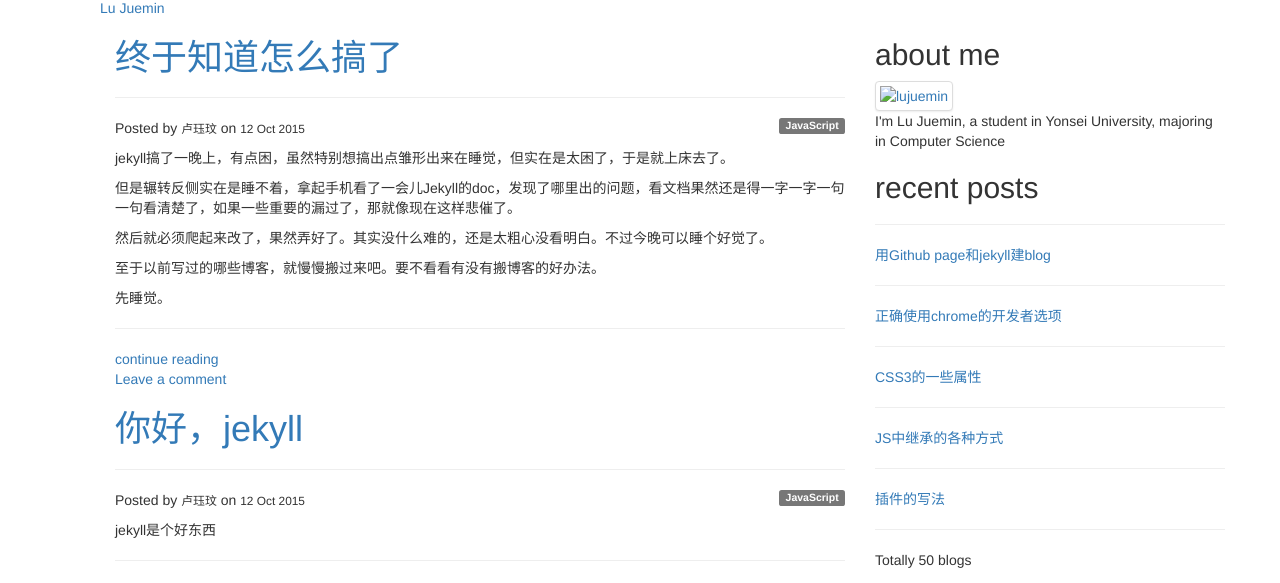
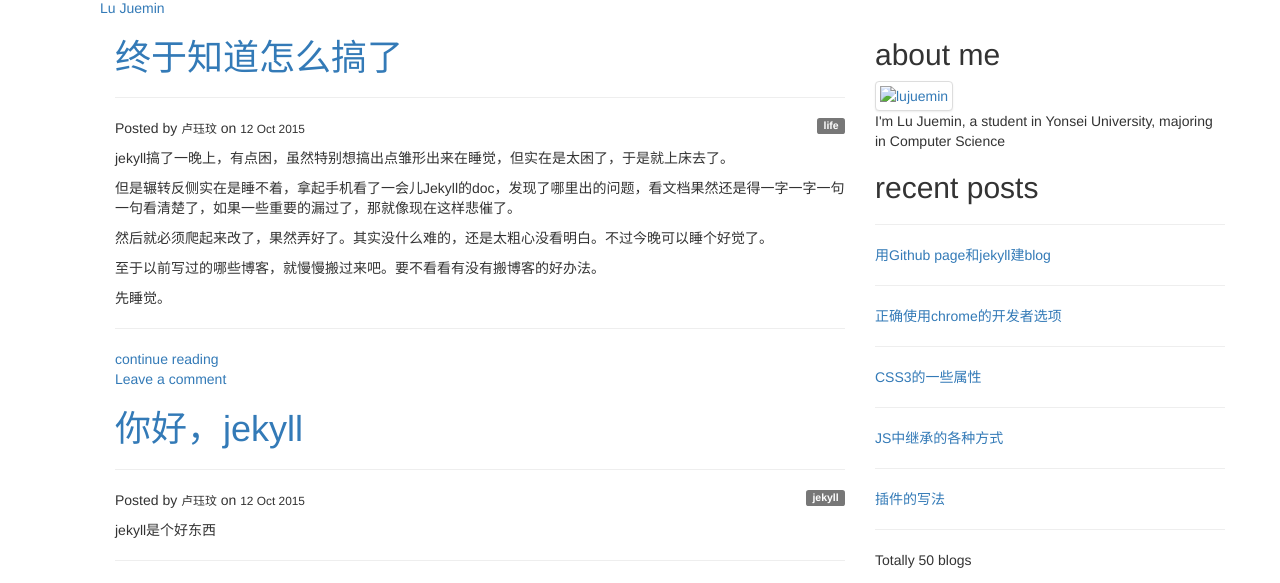
Before and after one commit to juemin90/juemin90.github.io, a Jekyll site: the page built from blog/index.html, in a window 1280 px wide. Shown: the part 173-756 px from the top of the page. Built offline with Jekyll 4.4.1, drawn with Linux system fonts in a browser that asks for light colours; nearby versions of some CDN libraries.

Commit message:
second post

```diff
--- a/blog/_posts/2015-10-12-hellojekyll.html
+++ b/blog/_posts/2015-10-12-hellojekyll.html
@@ -1,6 +1,6 @@
 ---
 layout: default
 title: 你好，jekyll
-theme: JavaScript
+theme: jekyll
 ---
 <p>jekyll是个好东西</p>
--- a/blog/_posts/2015-10-12-other_blogs.html
+++ b/blog/_posts/2015-10-12-other_blogs.html
@@ -1,7 +1,7 @@
 ---
 layout: default
 title: 终于知道怎么搞了
-theme: JavaScript
+theme: life
 ---
 <p>jekyll搞了一晚上，有点困，虽然特别想搞出点雏形出来在睡觉，但实在是太困了，于是就上床去了。</p>
 <p>但是辗转反侧实在是睡不着，拿起手机看了一会儿Jekyll的doc，发现了哪里出的问题，看文档果然还是得一字一字一句一句看清楚了，如果一些重要的漏过了，那就像现在这样悲催了。</p>
```
